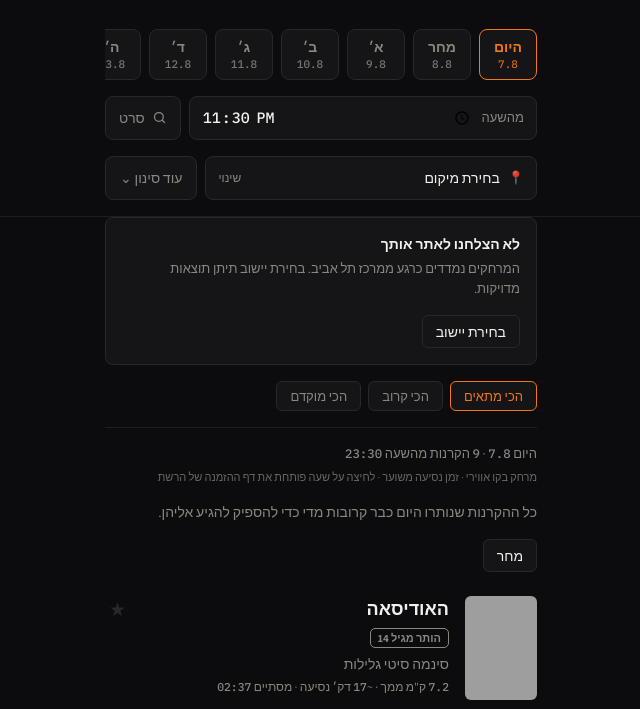
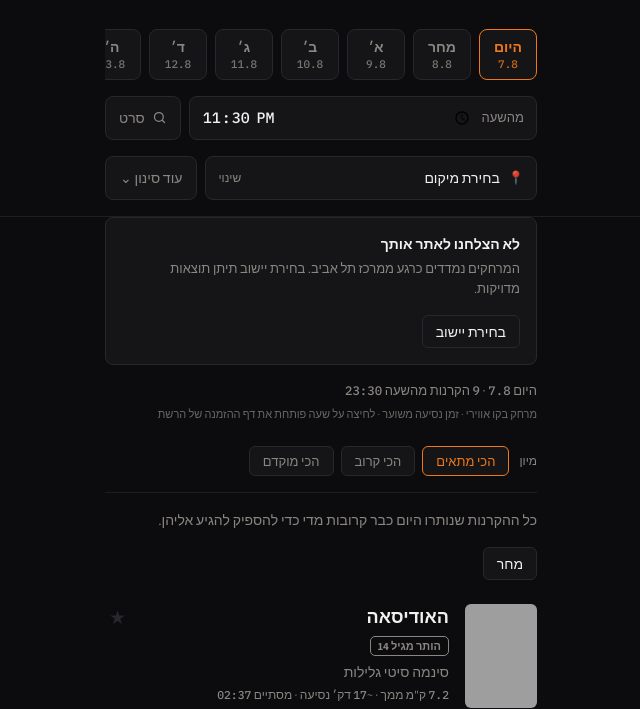
Before and after one commit to mayangabinet-create/masach, a plain HTML site: page index.html in a window 1280 px wide. Shown: the part 100-809 px from the top of the page, without its empty margins (319-959 px from the left). Drawn offline with Linux system fonts and the light colour scheme; grey boxes are pictures that could not be loaded; a web font is replaced by a local one.

Commit message:
Add files via upload

```diff
--- a/index.html
+++ b/index.html
@@ -20,7 +20,8 @@
 <meta property="og:title" content="מסך. — כל ההקרנות בישראל">
 <meta property="og:description" content="בא לכם לראות סרט הערב? בוחרים יום, שעה ומיקום — ומקבלים את ההקרנה הכי מתאימה.">
 <meta property="og:url" content="https://mayangabinet-create.github.io/masach/">
-<meta property="og:image" content="https://mayangabinet-create.github.io/masach/share.png">
+<meta property="og:image" content="https://mayangabinet-create.github.io/masach/share.jpg">
+<meta property="og:image:type" content="image/jpeg">
 <meta property="og:image:width" content="1200">
 <meta property="og:image:height" content="630">
 <meta name="twitter:card" content="summary_large_image">
@@ -152,11 +153,16 @@ input[type="text"]::placeholder{color:var(--dim)}
 .chip.on{color:var(--acc);border-color:var(--acc)}
 
 /* ---------- תוצאות ---------- */
-main{padding-top:var(--s3)}
+main{padding-top:var(--s4)}
 #results{min-height:200px}
-.toolbar{display:flex;gap:7px;flex-wrap:wrap;padding-bottom:var(--s2);border-bottom:1px solid var(--line-soft)}
-.count{font-size:13px;color:var(--dim);margin-top:var(--s2)}
+.count{font-size:13px;color:var(--dim)}
 .foot{font-size:11px;color:var(--dim);opacity:.75;margin-top:5px}
+/* שורת המיון עומדת בפני עצמה, עם תווית שאומרת מה היא — כדי שלא
+   תיקרא כהמשך של הפילטרים שמעליה. */
+.sortrow{display:flex;align-items:center;gap:10px;flex-wrap:wrap;
+  margin-top:var(--s3);padding-bottom:var(--s2);border-bottom:1px solid var(--line-soft)}
+.sortlab{font-size:12px;color:var(--dim);flex:0 0 auto}
+.toolbar{display:flex;gap:7px;flex-wrap:wrap}
 .note{font-size:14px;color:var(--dim);margin-top:var(--s2);line-height:1.6}
 .fixes{display:flex;gap:7px;flex-wrap:wrap;margin-top:var(--s2)}
 .fix{display:inline-flex;align-items:center;line-height:1;border:1px solid var(--line);
@@ -714,10 +720,13 @@ function rowHTML(s,i){
 function renderList(list,note,fixes,total,from){
   const SORTS=[["match","הכי מתאים"],["near","הכי קרוב"],["early","הכי מוקדם"]];
   let h=geoBanner();
-  h+=`<div class="toolbar" role="group" aria-label="סדר התוצאות">${SORTS.map(([k,t])=>
-    `<button class="chip ${state.sort===k?"on":""}" data-sort="${k}">${t}</button>`).join("")}</div>`;
+  /* סדר קריאה: מה מוצג → לפי מה ממוין → הרשימה. כשהמיון היה ראשון
+     הוא נצמד לפקדים שמעליו ונקרא כמו עוד שורת סינון. */
   h+=`<div class="count">${dayLong(state.date)} ${N(numOf(state.date))}${total?` · ${scrCount(total)} מהשעה ${T(from)}`:""}</div>`;
   if(list.length) h+=`<div class="foot">מרחק בקו אווירי · זמן נסיעה משוער · לחיצה על שעה פותחת את דף ההזמנה של הרשת</div>`;
+  if(list.length) h+=`<div class="sortrow"><span class="sortlab">מיון</span>
+    <div class="toolbar" role="group" aria-label="סדר התוצאות">${SORTS.map(([k,t])=>
+    `<button class="chip ${state.sort===k?"on":""}" data-sort="${k}">${t}</button>`).join("")}</div></div>`;
   if(note) h+=`<div class="note">${note}</div>`;
   if(fixes?.length) h+=`<div class="fixes">${fixes.map(f=>`<button class="fix" data-fix="${f.f}">${f.t}</button>`).join("")}</div>`;
   h+=list.length?list.map(rowHTML).join(""):(note?"":'<div class="empty">אין הקרנות ביום הזה.</div>');
```
Also changed, not shown: share.jpeg (added).
